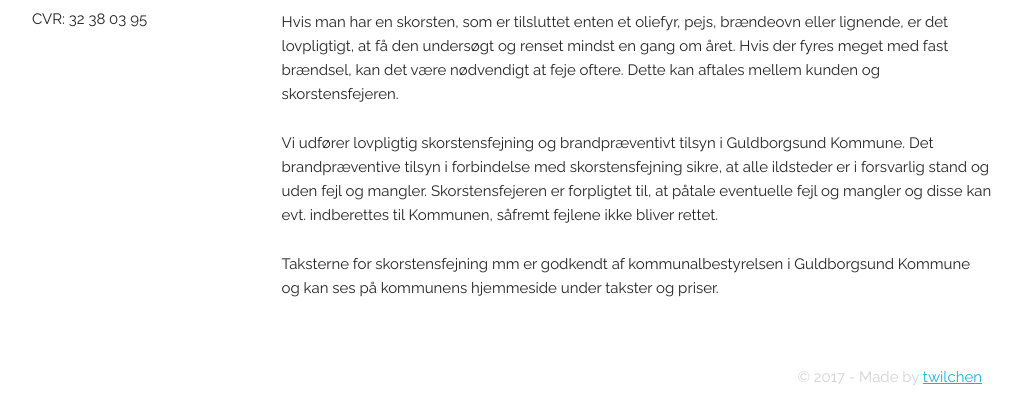
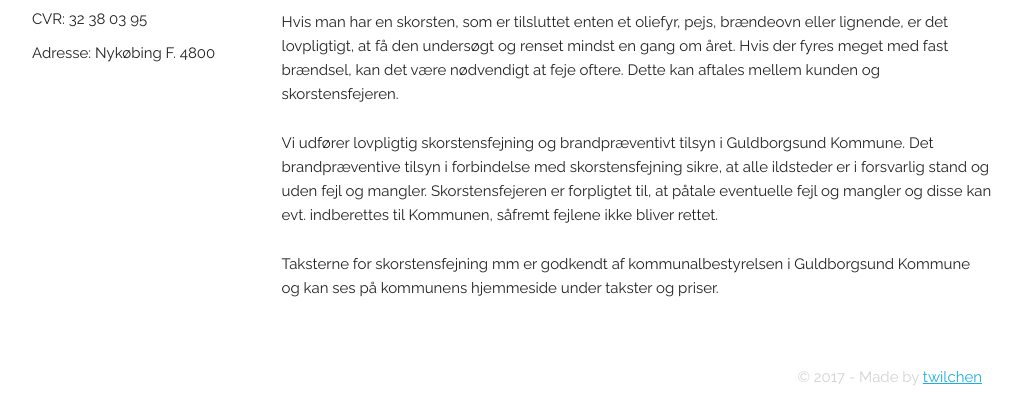
Before and after one commit to wilchen558/skorstensfejermurel.dk, a website: page app/index.html in a window 1280 px wide. Shown: the part 383-800 px from the top of the page, without its empty margins (128-1151 px from the left). Drawn offline with nearby package versions, Linux system fonts and the light colour scheme; files that its build step writes are made by us from their sources.

Commit message:
Added address

```diff
--- a/app/index.html
+++ b/app/index.html
@@ -30,6 +30,7 @@
 						<li>Email: <a href="mailto:skorstensfejermurel@gmail.com">skorstensfejermurel</a></li>
 						<li>Telefon: 54 85 96 96</li>
 						<li>CVR: 32 38 03 95</li>
+						<li>Adresse: Nykøbing F. 4800</li>
 					</ul>
 				</div>
 			</div>
```
Also changed, not shown: app/opgaver.html (+1 -0 lines), app/takster.html (+1 -0 lines).
